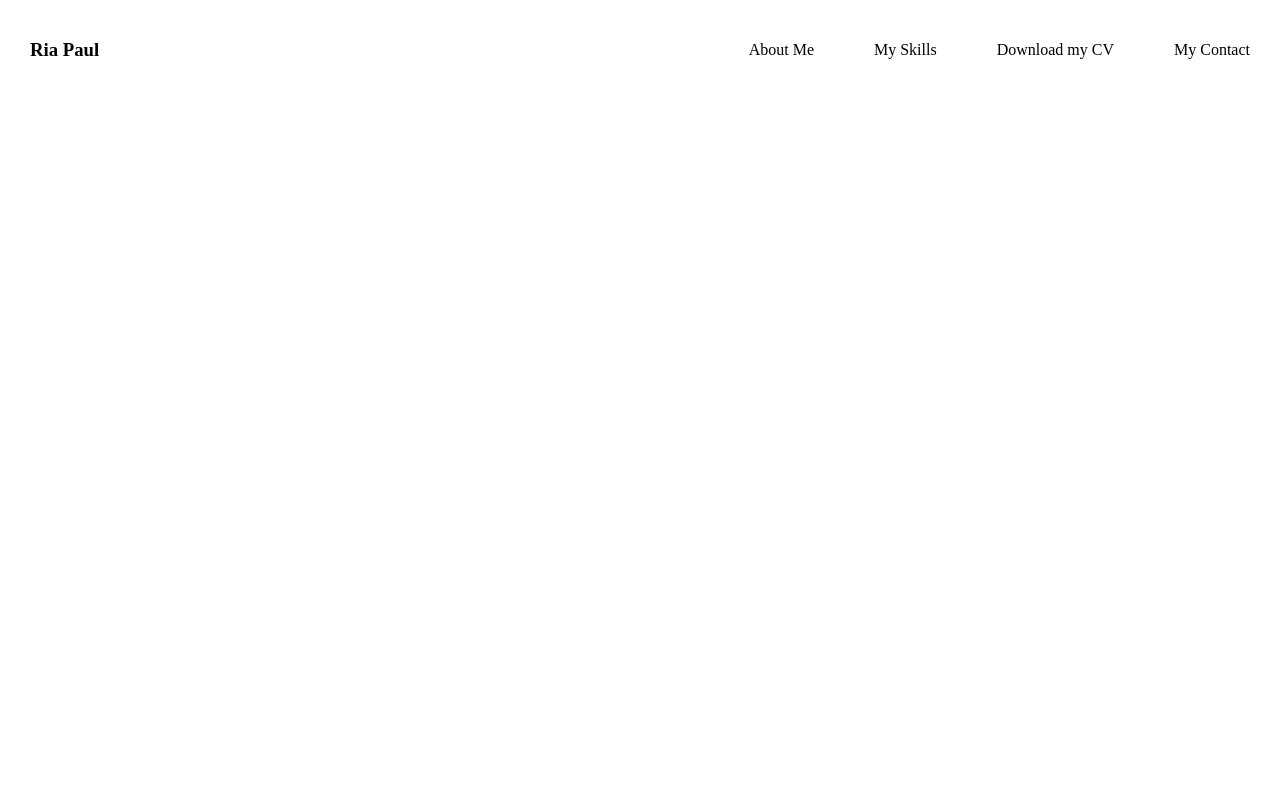
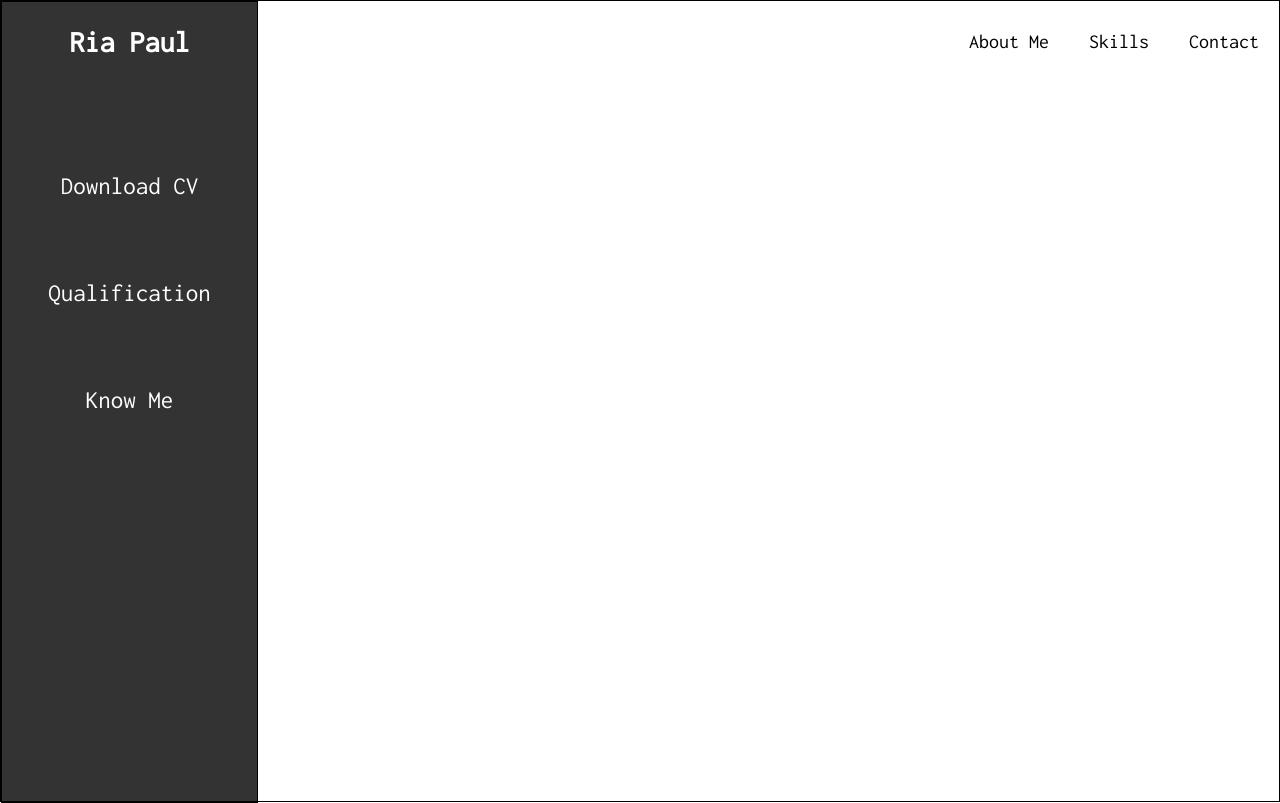
Before and after one commit to riapaul98/gs_portfolio, a plain HTML site: page index.html in a window 1280 px wide. Drawn offline with Linux system fonts and the light colour scheme.

Commit message:
sidebar and main navigation added

```diff
--- a/index.html
+++ b/index.html
@@ -3,48 +3,38 @@
 <head>
     <meta charset="UTF-8">
     <meta name="viewport" content="width=device-width, initial-scale=1.0">
+    <link href="https://fonts.googleapis.com/css2?family=Inconsolata&display=swap" rel="stylesheet">
+    <link rel="stylesheet" href="./main.css">
+
     <title>Ria's Portfolio</title>
-    <style>
-        *{
-            margin: 0;
-            /* by default 8px; */
-            padding: 0;
-        }
-        .header{
-            display: flex;
-            /* flex-direction: row;  by default*/
-            justify-content: space-between;
-            height: 100px;
-            /* border: 1px solid black; */
-            align-items: center;
-        }
-        .headerlogo{
-            padding-left: 30px;
-        }
-        .headerul{
-            display: flex;
-            /* flex-direction: row; */
-            list-style-type: none;
-        }
-        .headerul > li{
-            padding: 0 30px;
-        }
-    </style>
+
+
 </head>
 <body>
-    <div class="header">
-        <!-- logo -->
-        <div class="headerlogo">
-            <h3>Ria Paul</h3>
+    <div class="main-wrapper border">
+        <div class="sidebar border">
+            <div class="sidebar_header">
+                <div class="sidebar_header_content">
+                    Ria Paul
+                </div>
+            </div>
+            <div class="sidebar_navigation">
+                <div class="sidebar_navigation_item">Download CV</div>
+                <div class="sidebar_navigation_item">Qualification</div>
+                <div class="sidebar_navigation_item">Know Me</div>
+            </div>
         </div>
-        <!-- navigation links -->
-        <div>
-            <ul class="headerul">
-                <li>About Me</li>
-                <li>My Skills</li>
-                <li>Download my CV</li>
-                <li>My Contact</li>
-            </ul>
+        <div class="main_area">
+            <div class="main_area_header">
+                <ul>
+                    <li>About Me</li>
+                    <li>Skills</li>
+                    <li>Contact</li>
+                </ul>
+            </div>
+            <!-- <div class="main_area_text">
+                <h3>I am Ria Paul</h3>
+            </div> -->
         </div>
     </div>
 </body>
--- /dev/null
+++ b/main.css
@@ -0,0 +1,74 @@
+html{
+    /* height: 100%; */
+    font-family: 'Inconsolata', monospace;
+}
+body{
+    margin: 0;
+    padding: 0;
+    /* height: 100%; */
+}
+.border{
+    border: 1px solid black;
+}
+.main-wrapper{
+    height: 100vh;
+    display: flex;
+
+}
+.sidebar{
+    width: 20%;
+    height: 100%;
+    background-color:rgb(0,0,0,0.8);
+}
+.main_area{
+    width: 80%;
+    height:100%;
+}
+.sidebar_header{
+    height: 10%;
+    display: flex;
+    justify-content: center;
+    align-items: center;
+}
+.sidebar_header_content{
+    font-size: 30px;
+    font-weight: bold;
+    color: white;
+
+}
+.sidebar_navigation{
+    height: 40%;
+    display: flex;
+    flex-direction: column;
+    justify-content: space-around;
+    align-items: center;
+    margin-top: 20%;
+}
+.sidebar_navigation_item{
+    font-size: 25px;
+    color: white;
+}
+.main_area_header{
+    height: 10%;
+    display: flex;
+    justify-content: flex-end;
+    align-items: center;
+}
+.main_area_header ul{
+    list-style-type: none;
+    display: flex;
+
+}
+.main_area_header li{
+    padding: 0 20px;
+    font-size: 20px;
+}
+.main_area_text{
+    /* padding: 0 20px; */
+    display: flex;
+    flex-direction: column;
+    align-items: flex-end;
+}
+.main_area_text h3{
+    padding: 0 20px;
+}
```
